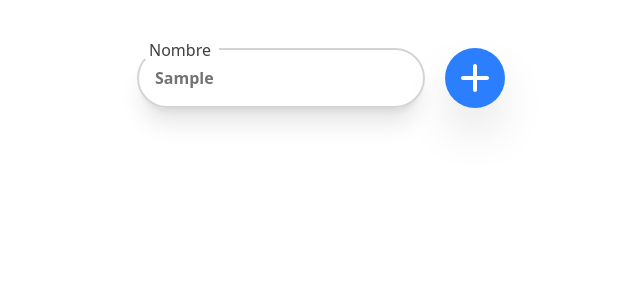
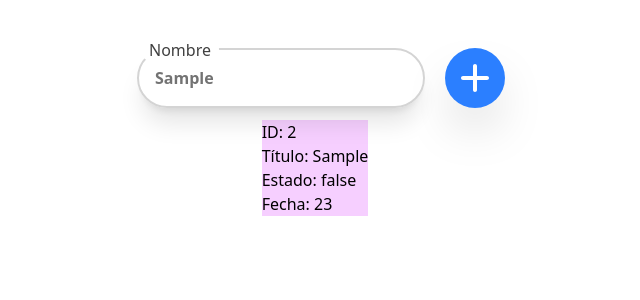
Before and after one commit to Fhueth/TaskBoard, a Vue app: page / in a window 1280 px wide. Both pictures are taken after typing "Sample" into the empty fields and a click on the button "añadir". Shown: the top 300 px of the page, without its empty margins (325-965 px from the left). Built offline with nearby package versions, Linux system fonts and the light colour scheme.

Commit message:
añadido vue para renderizar tarea

```diff
--- a/src/components/ToDoTask.vue
+++ b/src/components/ToDoTask.vue
@@ -1,7 +1,18 @@
 <script setup lang="ts">
+import type { Task } from '../types/Task';
+
+
+const props = defineProps<{
+    task: Task,
+}>();
 
 </script>
 
 <template>
-
-</template>
+    <article class="bg-fuchsia-200">
+        <p>ID: {{ task.id }}</p>
+        <p>Título: {{ task.title }}</p>
+        <p>Estado: {{ task.done }}</p>
+        <p>Fecha: {{ task.createdAt }}</p>
+    </article>
+</template>9
```
